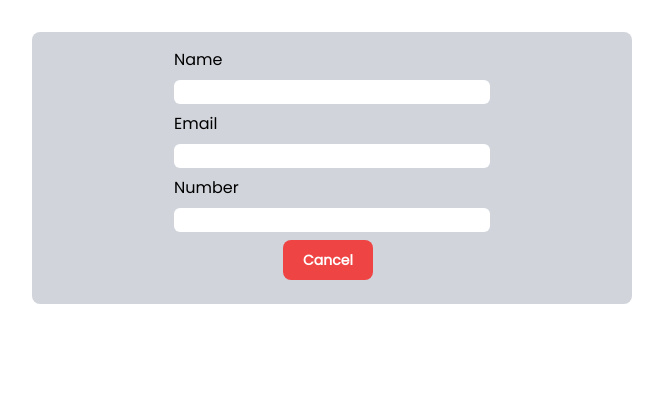
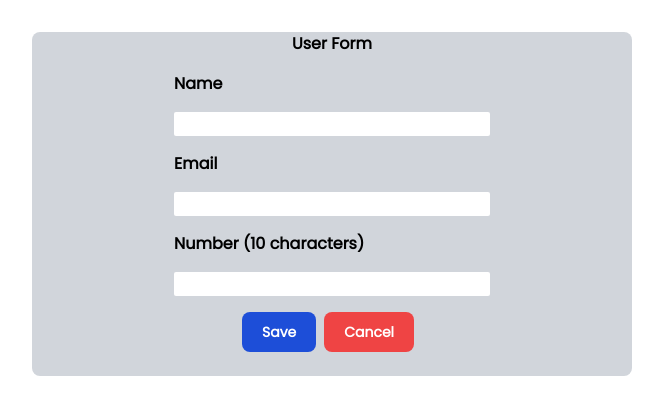
Before and after one commit to Akshat0904/CRUD_exercise-using-react, a React (Vite) app: page / in a window 1280 px wide. Both pictures are taken after a click on the button "Add User". Shown: the top 414 px of the page, without its empty margins (308-971 px from the left). Built offline with nearby package versions, Linux system fonts and the light colour scheme.

Commit message:
Add user and Edit user function working perfectly

```diff
--- a/src/components/UserForm.jsx
+++ b/src/components/UserForm.jsx
@@ -3,77 +3,131 @@ import { useState } from "react";
 import userData from "../userData";
 import Button from "../UI/Button";
 
-const UserForm = ({ cancelEdit }) => {
-  const [data, setData] = useState({ name: "", email: "", number: "" });
+const UserForm = ({ addHandler, user }) => {
+  const [data, setData] = useState({
+    name: user ? user.name : "",
+    email: user ? user.email : "",
+    number: user ? user.number : "",
+  });
+
+  //Validation States
+  const [nameError, setNameError] = useState(false);
+  const [emailError, setEmailError] = useState(false);
+  const [numberError, setNumberError] = useState(false);
 
   const emailRegex = /^[a-zA-Z0-9._-]+@[a-zA-Z0-9.-]+\.[a-zA-Z]{2,4}$/;
 
   const isValidEmail = (email) => {
-    // console.log(emailRegex.test(email));
     return emailRegex.test(email);
   };
 
+  const findIndexById = (id, userData) => {
+    return userData.findIndex((obj) => obj.id === id);
+  };
+
   console.log(data);
+  console.log(user);
 
   const handleChange = (e) => {
     setData({ ...data, [e.target.name]: e.target.value });
-    validateData(data);
   };
 
   const validateData = (data) => {
     if (data.name === "") {
+      setNameError(true);
       console.log("Please provide a name");
       return false;
+    } else {
+      setNameError(false);
     }
 
     if (!isValidEmail(data.email)) {
+      setEmailError(true);
       console.log("Please provide a valid email");
       return false;
+    } else {
+      setEmailError(false);
     }
 
     if (data.number.length !== 10) {
+      setNumberError(true);
       console.log("Please provide a number and it must be 10 character long");
       return false;
+    } else {
+      setNumberError(false);
     }
+
+    if (user) {
+      const index = findIndexById(user.id, userData);
+      data.id = index + 1;
+      userData[index] = data;
+    } else {
+      data.id = userData.length + 1;
+      userData.push(data);
+    }
+
+    console.log(userData);
+    addHandler();
+
+    console.log(data);
 
     console.log("Data is valid");
     return true;
   };
 
   return (
-    <div className="bg-gray-300 w-[600px] rounded-lg mx-auto flex justify-center items-center font-Poppins font-medium">
-      <form action="" className="flex flex-col gap-2 text-left p-4 ">
-        <label htmlFor="Name">Name</label>
+    <div className="bg-gray-300 w-[600px] rounded-lg mx-auto flex flex-col justify-center items-center font-Poppins font-medium">
+      <h2 className="font-bold">User Form</h2>
+      <form action="" className="flex flex-col gap-4 text-left p-4 ">
+        <label htmlFor="Name" className="font-semibold">
+          Name
+        </label>
         <input
           type="text"
           id="Name"
-          className="border-1 rounded-md"
+          className="border-1 rounded-sm"
           value={data.name}
           name="name"
           onChange={handleChange}
         />
-        <label htmlFor="Email">Email</label>
+        {nameError && (
+          <span className="text-red-500">Please provide a name</span>
+        )}
+        <label htmlFor="Email" className="font-semibold">
+          Email
+        </label>
         <input
           type="text"
           id="Email"
-          className="border-1 rounded-md"
+          className="border-1 rounded-sm"
           value={data.email}
           name="email"
           onChange={handleChange}
         />
-        <label htmlFor="contactNum">Number</label>
+        {emailError && (
+          <span className="text-red-500">Please provide a valid email</span>
+        )}
+        <label htmlFor="contactNum" className="font-semibold">
+          Number (10 characters)
+        </label>
         <input
           type="number"
           id="contactNum"
-          className="border-1 rounded-md"
+          className="border-1 rounded-sm"
           value={data.number}
           name="number"
           onChange={handleChange}
         />
+        {numberError && (
+          <span className="text-red-500">
+            Please provide a number and it must be 10 character long
+          </span>
+        )}
         <div className="mx-auto">
-          {validateData(data) && <Button bgColor="bg-blue-700">Save</Button>}
-
-          <Button bgColor="bg-red-500" clickHandler={cancelEdit}>
+          <Button bgColor="bg-blue-700" clickHandler={() => validateData(data)}>
+            Save
+          </Button>
+          <Button bgColor="bg-red-500" clickHandler={addHandler}>
             Cancel
           </Button>
         </div>
--- a/src/components/UserTable.jsx
+++ b/src/components/UserTable.jsx
@@ -4,21 +4,19 @@ import userData from "./../userData.js";
 import UserForm from "./UserForm.jsx";
 
 const UserTable = () => {
-  const [editClicked, setEditClicked] = useState(false);
+  // const [editClicked, setEditClicked] = useState(false);
   const [addUserClicked, setAddUserClicked] = useState(false);
+  const [editUser, setEditUser] = useState(null);
 
   const addUserClickHandler = () => {
     setAddUserClicked(!addUserClicked);
+    setEditUser(null);
     // console.log(addUserClicked);
   };
 
-  const editUserClickHandler = (id) => {
-    userData.forEach((user) => {
-      if (user.id === id) {
-        setEditClicked(!editClicked);
-        // console.log(id);
-      }
-    });
+  const editUserClickHandler = (user) => {
+    setAddUserClicked(!addUserClicked);
+    setEditUser(user);
   };
 
   return (
@@ -29,7 +27,7 @@ const UserTable = () => {
         </Button>
       )}
       {addUserClicked ? (
-        <UserForm cancelEdit={addUserClickHandler} />
+        <UserForm addHandler={addUserClickHandler} user={editUser} />
       ) : (
         <div className="relative shadow-md rounded-lg font-Poppins">
           <table className="w-full text-left">
@@ -53,7 +51,7 @@ const UserTable = () => {
                     <td className="px-6 py-4 flex items-center justify-center">
                       <Button
                         bgColor="bg-blue-700"
-                        clickHandler={() => editUserClickHandler(Element.id)}
+                        clickHandler={() => editUserClickHandler(Element)}
                       >
                         Edit
                       </Button>
--- a/src/main.jsx
+++ b/src/main.jsx
@@ -1,4 +1,4 @@
-import React from "react";
+// import React from "react";
 import ReactDOM from "react-dom/client";
 import App from "./App.jsx";
 import "./index.css";
--- a/src/userData.js
+++ b/src/userData.js
@@ -2,35 +2,30 @@ const userData = [
   {
     id: 1,
     name: "Akshat",
-    age: 22,
     email: "ask123@gmail.com",
     number: "1234567890",
   },
   {
     id: 2,
     name: "Harish",
-    age: 22,
     email: "ask123@gmail.com",
     number: "1234567890",
   },
   {
     id: 3,
     name: "Rahil",
-    age: 22,
     email: "ask123@gmail.com",
     number: "1234567890",
   },
   {
     id: 4,
     name: "Pruthvik",
-    age: 22,
     email: "ask123@gmail.com",
     number: "1234567890",
   },
   {
     id: 5,
     name: "Jeet",
-    age: 22,
     email: "ask123@gmail.com",
     number: "1234567890",
   },
```
